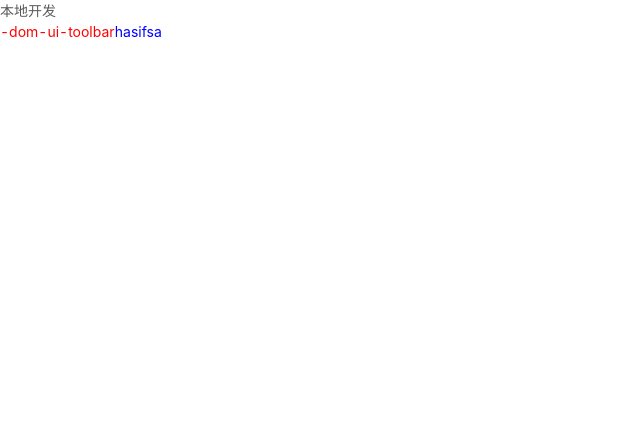
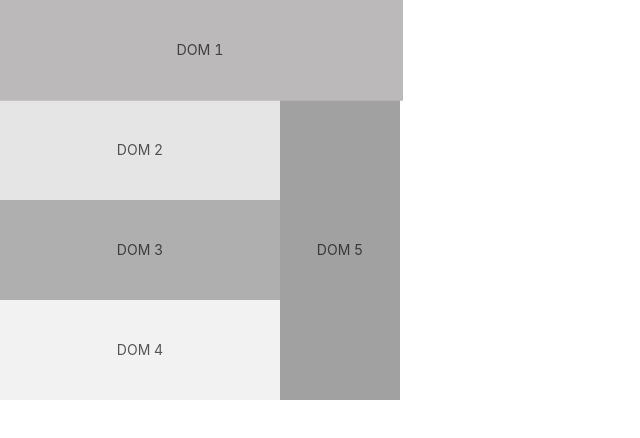
Before and after one commit to PDKSophia/dom-ui-toolbar, a React app: page / in a window 1280 px wide. Shown: the top 438 px of the page, without its empty margins (0-640 px from the left). Built offline with nearby package versions, Linux system fonts and the light colour scheme; the HTML template or start-up script is replaced by a standard one.

Commit message:
[feature][what]添加基础的demo

```diff
--- a/example/src/app.js
+++ b/example/src/app.js
@@ -1,13 +1,12 @@
-import React from 'react'
-import { render } from 'react-dom'
-import Main from '../../src'
+import React from 'react';
+import { render } from 'react-dom';
+import Main from '../../src';
 
 const App = () => {
   return (
     <div>
-      本地开发
       <Main />
     </div>
-  )
-}
-render(<App />, document.getElementById('root'))
+  );
+};
+render(<App />, document.getElementById('root'));
--- a/package.json
+++ b/package.json
@@ -69,6 +69,8 @@
     "@types/hoist-non-react-statics": "^3.3.1",
     "@types/react-reconciler": "^0.18.0",
     "babel-plugin-import": "^1.13.1",
-    "react-reconciler": "^0.25.1"
+    "classnames": "^2.2.6",
+    "react-reconciler": "^0.25.1",
+    "react-use": "^15.3.4"
   }
 }
--- a/src/components/Main/index.js
+++ /dev/null
@@ -1,14 +0,0 @@
-import React from 'react'
-import styles from './index.less'
-class Main extends React.Component {
-  render() {
-    return (
-      <div className={styles.title}>
-        -dom-ui-toolbar
-        <span className={styles.text}>hasifsa</span>
-      </div>
-    )
-  }
-}
-
-export default Main
--- a/src/components/Main/index.less
+++ /dev/null
@@ -1,6 +0,0 @@
-.title {
-  color: red;
-  .text {
-    color: blue;
-  }
-}
--- /dev/null
+++ b/src/container/Main/index.less
@@ -0,0 +1,86 @@
+// * {
+//   margin: 0;
+//   padding: 0;
+// }
+.demo {
+  width: 400px;
+  height: 400px;
+  background: #f1f1f1;
+  text-align: center;
+  cursor: pointer;
+  .dom1 {
+    width: 100%;
+    height: 100px;
+    line-height: 100px;
+    background-color: #bbb9b9;
+    transition: all 0.3s;
+    &:hover {
+      transform: scale(1.015);
+    }
+  }
+  .flex {
+    display: flex;
+    flex: 1;
+    flex-wrap: wrap;
+    .box {
+      width: 70%;
+      height: 100px;
+      line-height: 100px;
+      .dom2 {
+        width: 100%;
+        height: 100px;
+        line-height: 100px;
+        background-color: #e5e5e5;
+        transition: all 0.3s;
+        &:hover {
+          transform: scale(1.015);
+        }
+      }
+      .dom3 {
+        width: 100%;
+        height: 100px;
+        line-height: 100px;
+        background-color: #afafaf;
+        transition: all 0.3s;
+        &:hover {
+          transform: scale(1.015);
+        }
+      }
+      .dom4 {
+        width: 100%;
+        height: 100px;
+        line-height: 100px;
+        background-color: #f3f2f2;
+        transition: all 0.3s;
+        &:hover {
+          transform: scale(1.015);
+        }
+      }
+    }
+    .dom5 {
+      width: 30%;
+      height: 300px;
+      line-height: 300px;
+      background-color: #a1a1a1;
+      transition: all 0.3s;
+      &:hover {
+        transform: scale(1.015);
+      }
+    }
+  }
+}
+
+.action {
+  position: fixed;
+  top: 0;
+  right: 0;
+  height: 100vh;
+  width: 294px;
+  translate: all 1s;
+  &.hidden {
+    visibility: hidden;
+  }
+  &.open {
+    visibility: visible;
+  }
+}
--- /dev/null
+++ b/src/container/Main/index.tsx
@@ -0,0 +1,71 @@
+import React, { useEffect, useState, useRef } from 'react';
+import styles from './index.less';
+import { useClickAway } from 'react-use';
+import classnames from 'classnames/bind';
+import Toolbar from '../Toolbar';
+let cname = classnames.bind(styles);
+
+function Main() {
+  const addStyle = '1px solid red';
+  const prevDom = useRef(null);
+  const demoRef = useRef(null);
+  const [showToolbar, setShowToolbar] = useState(false);
+
+  useEffect(() => {
+    demoRef && demoRef.current.addEventListener('click', toggleToolbar, false);
+    return () => {
+      demoRef.current.removeEventListener('click', toggleToolbar, false);
+    };
+  }, []);
+
+  useClickAway(demoRef, () => {
+    setShowToolbar(false);
+    if (prevDom.current) {
+      prevDom.current.style.boxSizing = 'content-box';
+      prevDom.current.style.border = 'none';
+    }
+  });
+
+  function toggleToolbar(e: any) {
+    setShowToolbar(true);
+    if (e.target.style.border === addStyle) {
+      e.target.style.boxSizing = 'content-box';
+      e.target.style.border = 'none';
+    } else {
+      if (prevDom.current) {
+        prevDom.current.style.boxSizing = 'content-box';
+        prevDom.current.style.border = 'none';
+      }
+      prevDom.current = e.target;
+      e.target.style.boxSizing = 'border-box';
+      e.target.style.border = '1px solid red';
+    }
+  }
+
+  return (
+    <>
+      <div className={styles.demo} ref={demoRef}>
+        <div className={styles.dom1}>DOM 1</div>
+        <div className={styles.flex}>
+          <div className={styles.box}>
+            <div className={styles.dom2}>DOM 2</div>
+            <div className={styles.dom3}>DOM 3</div>
+            <div className={styles.dom4}>DOM 4</div>
+          </div>
+          <div className={styles.dom5}>DOM 5</div>
+        </div>
+      </div>
+      <div
+        className={cname({
+          action: true,
+          open: showToolbar,
+          hidden: !showToolbar
+        })}
+      >
+        <Toolbar />
+      </div>
+    </>
+  );
+}
+
+export default Main;
--- /dev/null
+++ b/src/container/Toolbar/index.less
@@ -0,0 +1,6 @@
+.toolbar {
+  height: 100%;
+  width: 100%;
+  background-color: #ffffff;
+  box-shadow: 0 4px 12px rgba(40, 120, 255, 0.11), 0 3px 14px rgba(0, 0, 0, 0.11);
+}
--- /dev/null
+++ b/src/container/Toolbar/index.tsx
@@ -0,0 +1,10 @@
+import React from 'react';
+import styles from './index.less';
+
+class Toolbar extends React.Component {
+  render() {
+    return <div className={styles.toolbar}></div>;
+  }
+}
+
+export default Toolbar;
--- a/src/index.js
+++ /dev/null
@@ -1,3 +0,0 @@
-import Main from './components/Main'
-
-export default Main
--- /dev/null
+++ b/src/index.tsx
@@ -0,0 +1,3 @@
+import Main from './container/Main'
+
+export default Main
--- a/tsconfig.json
+++ b/tsconfig.json
@@ -67,4 +67,5 @@
       "forceConsistentCasingInFileNames": true /* Disallow inconsistently-cased references to the same file. */
     },
     "exclude": ["dist", "node_modules"],
+  "include": ["src/**/*.ts", "src/**/*.tsx"]
   }
```
Also changed, not shown: src/common/theme/theme.ts (added, +18 -0 lines), 2 other files (tests, documents, lock files or other folders).
